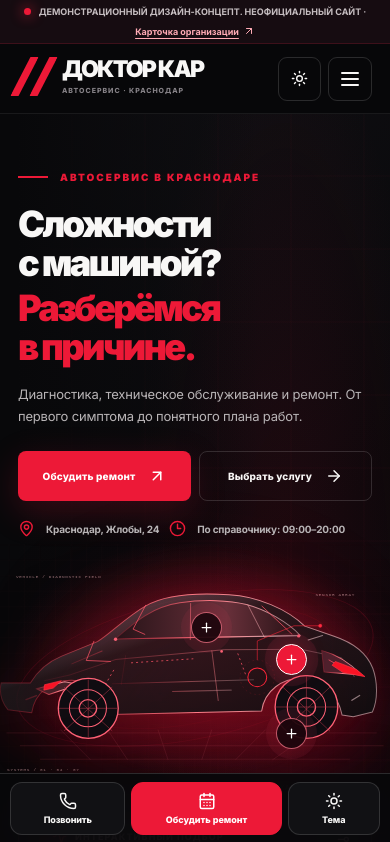
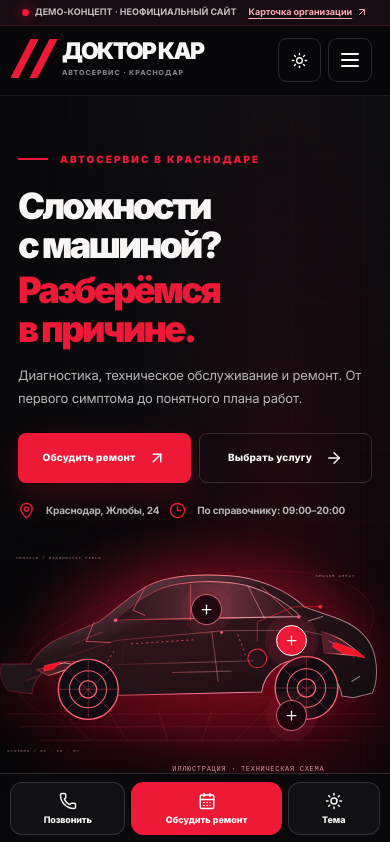
Before and after one commit to davidshaton2006-droid/parsing, a React (Vite) app in the folder apps/doctor-car/: page / in a window 390 px wide. Shown: the top 842 px of the page. Built offline with nearby package versions, Linux system fonts and the light colour scheme.

Commit message:
fix(doctor-car): compact demo banner and verify mobile car diagnostics

```diff
--- a/apps/doctor-car/src/concept04.css
+++ b/apps/doctor-car/src/concept04.css
@@ -198,3 +198,7 @@ body{background:var(--bg);letter-spacing:-.012em}
  .service-icon{width:40px;height:40px}
 }
 @media(prefers-reduced-motion:reduce){.car-visual{animation:none!important}.service-card:after{transition:none}}
+
+/* Compact demo attribution instead of a large mobile splash. */
+.demo-copy{display:inline-flex;align-items:center;gap:8px;white-space:nowrap}
+@media(max-width:760px){.demo-label{min-height:0;padding:6px 9px;gap:3px 12px;font-size:9px;line-height:1.4}.demo-copy{gap:6px}.demo-label>a{white-space:nowrap}}
--- a/apps/doctor-car/src/main.jsx
+++ b/apps/doctor-car/src/main.jsx
@@ -81,7 +81,7 @@ function App(){
  const copy=async()=>{try{await navigator.clipboard.writeText(requestText());setCopied(true);setNotice('Текст обращения скопирован. Можно отправить его самостоятельно или позвонить в автосервис.')}catch{setNotice('Автоматическое копирование недоступно. Для связи используйте телефон ниже.')}};
  return <>
  <a className="skip" href="#main">Перейти к содержанию</a>
- <div className="demo-label"><span className="red-dot"/> ДЕМОНСТРАЦИОННЫЙ ДИЗАЙН-КОНЦЕПТ. НЕОФИЦИАЛЬНЫЙ САЙТ · <a href={MAP_LINK} target="_blank" rel="noreferrer">Карточка организации <ArrowUpRight size={12}/></a></div>
+ <div className="demo-label"><span className="demo-copy"><span className="red-dot"/> ДЕМО-КОНЦЕПТ · НЕОФИЦИАЛЬНЫЙ САЙТ</span><a href={MAP_LINK} target="_blank" rel="noreferrer">Карточка организации <ArrowUpRight size={12}/></a></div>
  <header className="header" id="top"><div className="wrap nav-row"><a className="brand" href="#top" onClick={e=>{e.preventDefault();go('top')}} aria-label="Доктор Кар, на главную"><Logo/></a>
  <nav className="desktop-nav" aria-label="Основное меню"><a href="#services">Услуги</a><a href="#tech">Подход</a><a href="#how">Как работаем</a><a href="#contacts">Контакты</a></nav>
  <div className="nav-actions"><button type="button" className="theme-toggle" aria-label={theme==='dark'?'Включить светлую тему':'Включить тёмную тему'} onClick={()=>setTheme(t=>t==='dark'?'light':'dark')} title="Сменить тему">{theme==='dark'?<Sun size={17}/>:<Moon size={17}/>}<span>{theme==='dark'?'Светлая':'Тёмная'} тема</span></button><a className="nav-phone" href={PHONE_HREF}><Phone size={16}/><span>{PHONE}</span></a><button className="btn btn-primary nav-book" onClick={()=>booking('diagnostic')}>Обсудить ремонт <ArrowUpRight size={17}/></button><button className="menu-button" aria-label={menuOpen?'Закрыть меню':'Открыть меню'} aria-expanded={menuOpen} onClick={()=>setMenuOpen(x=>!x)}>{menuOpen?<X/>:<Menu/>}</button></div>
```
Also changed, not shown: 1 other file (tests, documents, lock files or other folders).
